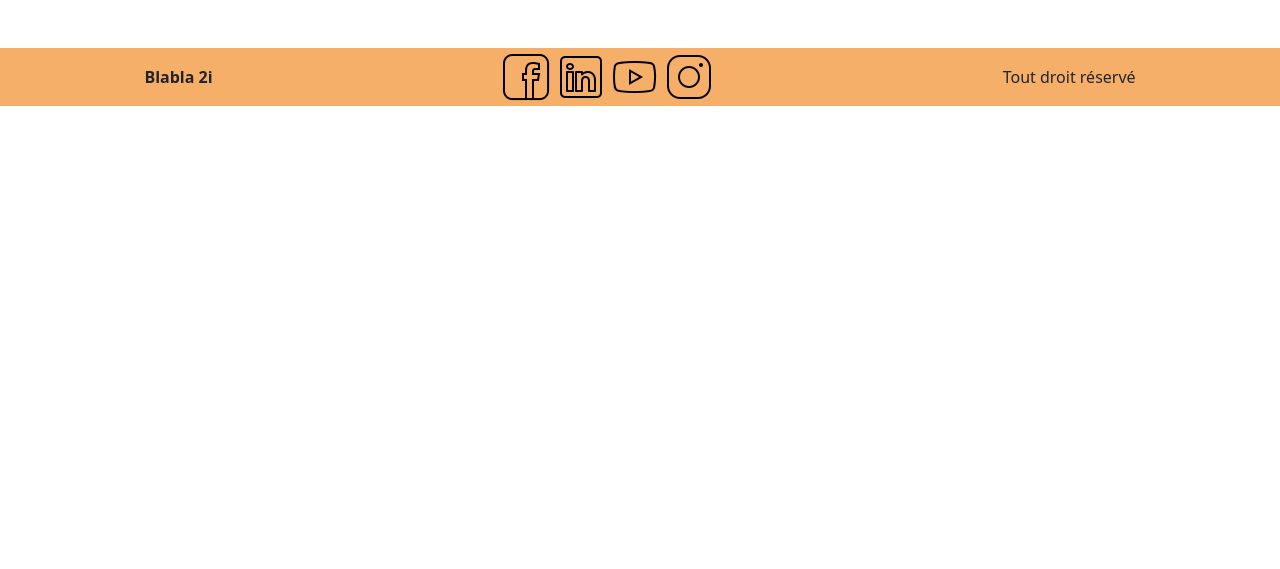
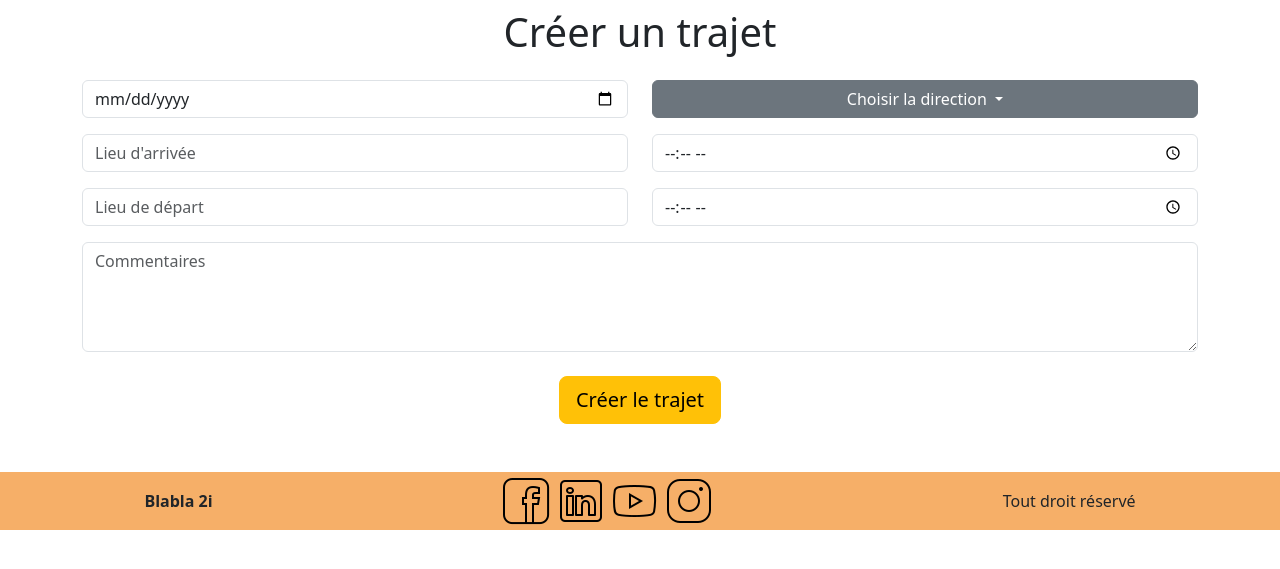
Before and after one commit to AndreTells/Projet-WEB2024, a PHP site: page /index.php?view=trajet in a window 1280 px wide. Shown: the part 82-651 px from the top of the page. Run offline with PHP 8.4, Linux system fonts and the light colour scheme.

Commit message:
création du trajet + possibilité de rajouter une image lors de la création d'un compte

```diff
--- a/Code/website/index.php
+++ b/Code/website/index.php
@@ -50,7 +50,9 @@ Les formulaires de toutes les vues générées enverront leurs données vers la
 		case "liste_trajets":
 			include("templates/liste_trajets.php");
 		break;
-
+        case "trajet":
+            include("templates/trajet.php");
+            break;
 		case "page":
 			include("templates/page.php");
 		break;
--- a/Code/website/templates/header.php
+++ b/Code/website/templates/header.php
@@ -40,7 +40,7 @@ echo "<?xml version=\"1.0\" encoding=\"utf-8\" ?>";
 			<div class="offcanvas offcanvas-end" tabindex="-1" id="navbarOffcanvasLg" aria-labelledby="navbarOffcanvasLgLabel">
 				<div class="navbar-nav d-flex justify-content-between align-items-center">
                     <a class="nav-link" href="index.php">Accueil</a>
-                    <a class="nav-link" href="index.php?view=course_form">Créer un trajet</a>
+                    <a class="nav-link" href="index.php?view=trajet">Créer un trajet</a>
 					<a class="nav-link" href="index.php?view=messages">Messagerie</a>
 					<a class="nav-link" href="index.php?view=reservation">Réserver un véhicule</a>
 					<a class="nav-link" href="index.php?view=liste_trajets">Voir les trajets prévus</a>
--- /dev/null
+++ b/Code/website/templates/trajet.php
@@ -0,0 +1,54 @@
+<div class="h1 text-center mb-4 mt-2"> Créer un trajet </div>
+<div class="container mt-4">
+    <!-- Ligne 1 : Date et Direction -->
+    <div class="row mb-3">
+        <div class="col-md-6">
+            <input type="date" class="form-control" placeholder="Date">
+        </div>
+        <div class="col-md-6">
+            <div class="dropdown">
+                <button class="btn btn-secondary dropdown-toggle w-100" type="button" id="dropdownDirection" data-bs-toggle="dropdown" aria-expanded="false">
+                    Choisir la direction
+                </button>
+                <ul class="dropdown-menu" aria-labelledby="dropdownDirection">
+                    <li><a class="dropdown-item" href="#">Villeneuve d'Ascq --> Lens</a></li>
+                    <li><a class="dropdown-item" href="#">Lens --> Villeneuve d'Ascq</a></li>
+                </ul>
+            </div>
+        </div>
+    </div>
+
+    <!-- Ligne 2 : Lieu d'arrivée et Heure d'arrivée -->
+    <div class="row mb-3">
+        <div class="col-md-6">
+            <input type="text" class="form-control" placeholder="Lieu d'arrivée">
+        </div>
+        <div class="col-md-6">
+            <input type="time" class="form-control" placeholder="Heure d'arrivée">
+        </div>
+    </div>
+
+    <!-- Ligne 3 : Lieu de départ et Heure de départ -->
+    <div class="row mb-3">
+        <div class="col-md-6">
+            <input type="text" class="form-control" placeholder="Lieu de départ">
+        </div>
+        <div class="col-md-6">
+            <input type="time" class="form-control" placeholder="Heure de départ">
+        </div>
+    </div>
+
+    <!-- Ligne 4 : Commentaires -->
+    <div class="row mb-3">
+        <div class="col">
+            <textarea class="form-control" rows="4" placeholder="Commentaires"></textarea>
+        </div>
+    </div>
+
+    <!-- Bouton de soumission -->
+    <div class="row mt-4">
+        <div class="col text-center">
+            <button type="submit" class="btn btn-warning btn-lg">Créer le trajet</button>
+        </div>
+    </div>
+</div>
```
Also changed, not shown: Code/website/templates/compte.php (+13 -10 lines).
